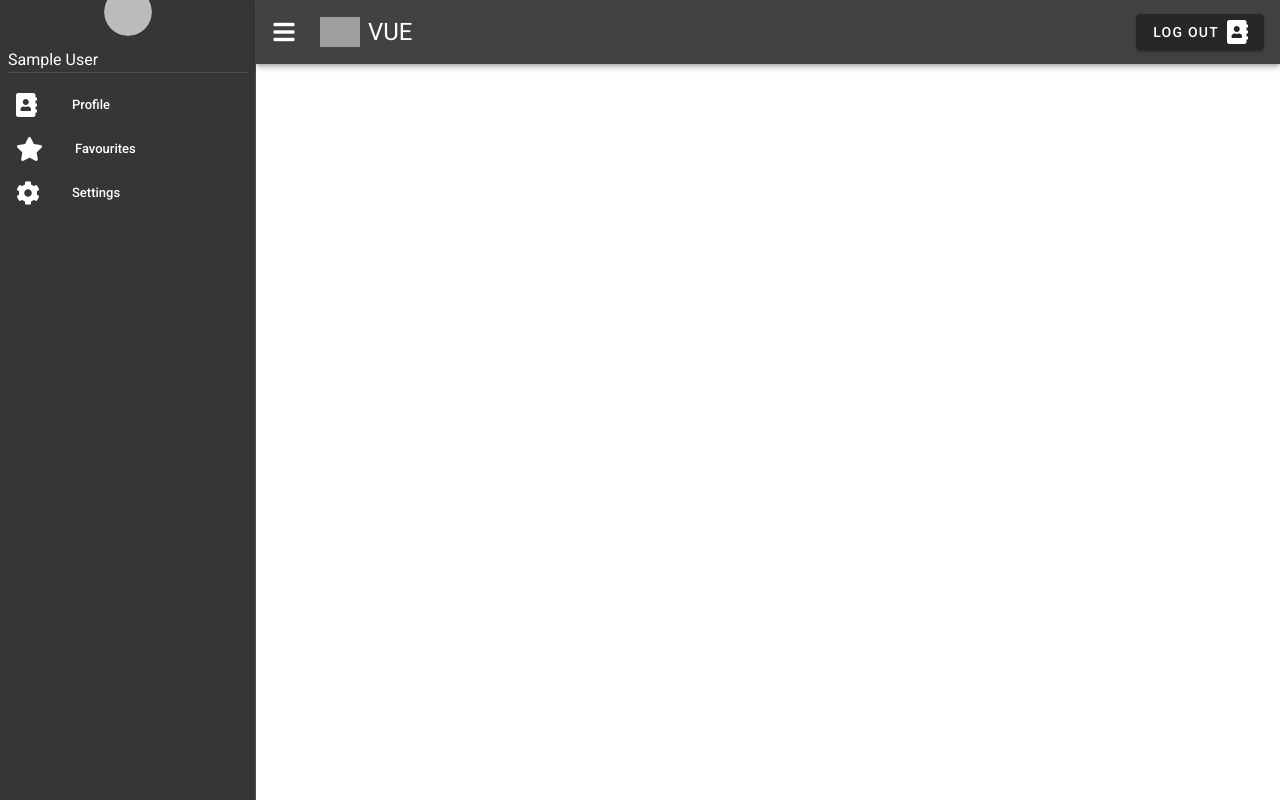
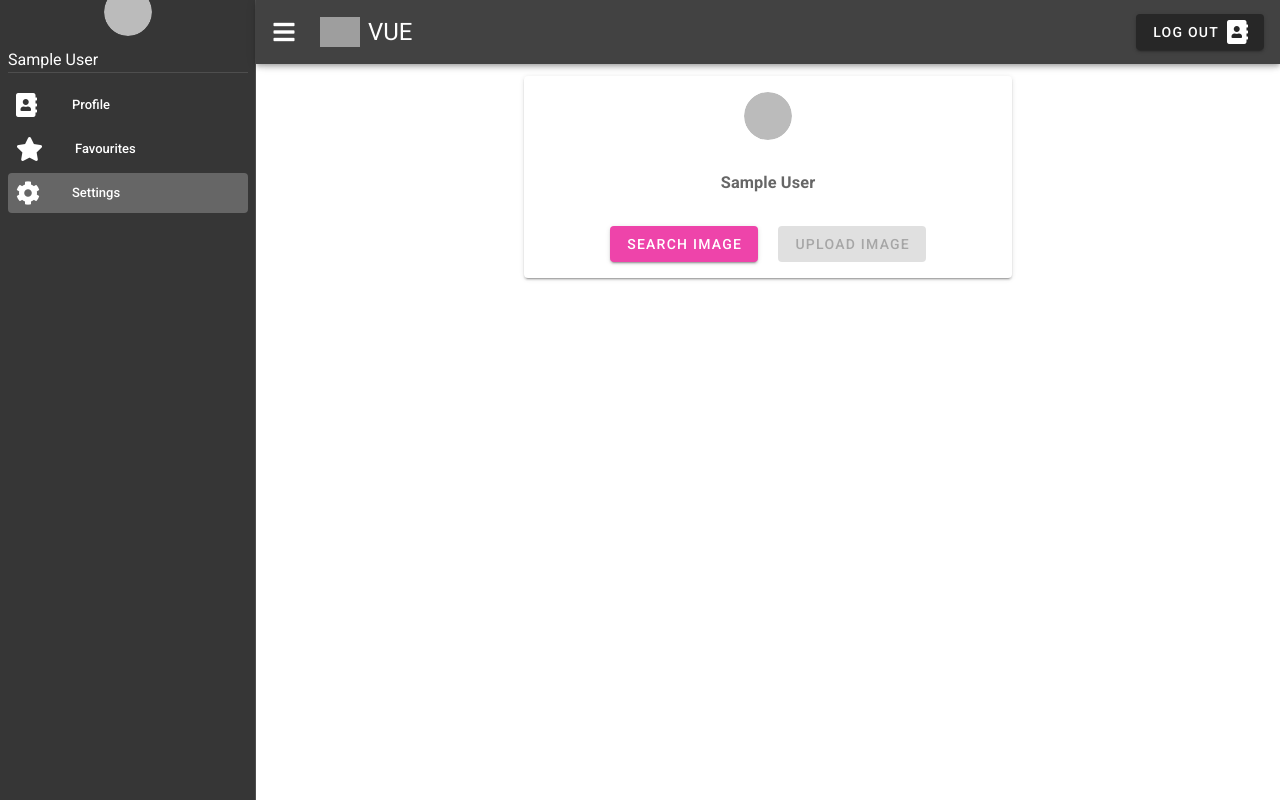
Before and after one commit to braisv/testing-vue-social-auth-storage, a Vue app: page /settings in a window 1280 px wide. Built offline with nearby package versions, Linux system fonts and the light colour scheme; no server answers; sample sign-in values are in the browser's storage; grey boxes are pictures that could not be loaded; a small style sheet from the web is missing.

Commit message:
search image

```diff
--- a/src/components/Navbar.vue
+++ b/src/components/Navbar.vue
@@ -82,7 +82,7 @@ export default {
         to: { name: "Profile" }
       },
       { title: "Favourites", icon: "fas fa-star", to: { name: "Login" } },
-      { title: "Settings", icon: "fas fa-cog", to: { name: "Login" } }
+      { title: "Settings", icon: "fas fa-cog", to: { name: "Settings" } }
     ]
   }),
   methods: {
--- a/src/router/index.js
+++ b/src/router/index.js
@@ -21,6 +21,13 @@ const routes = [
     path: "/profile",
     name: "Profile",
     component: () => import("../views/Profile.vue"),
+    meta: { requiresAuth: true }
+  },
+  {
+    path: "/settings",
+    name: "Settings",
+    component: () => import("../views/Settings.vue"),
+    meta: { requiresAuth: true }
   }
 ];
 
--- /dev/null
+++ b/src/views/Settings.vue
@@ -0,0 +1,43 @@
+<template>
+  <v-row justify="center">
+    <v-col cols="6">
+      <v-card class="text-center">
+          <v-card-text>
+              <v-avatar>
+                <img :src="user.picture" />
+              </v-avatar>
+          </v-card-text>
+          <v-card-text>
+              <h3>{{ user.name }}</h3>
+          </v-card-text>
+          <v-card-text>
+              <input class="d-none" type="file" ref="button" @change="searchImage($event)">
+              <v-btn class="mr-5" color="primary" @click="$refs.button.click()">Search Image</v-btn>
+              <v-btn color="secondary" :disabled="!file">Upload Image</v-btn>
+          </v-card-text>
+      </v-card>
+    </v-col>
+  </v-row>
+</template>
+
+<script>
+import { mapState } from "vuex";
+
+export default {
+  name: "Settings",
+  data() {
+      return {
+          file: null
+      }
+  },
+  methods: {
+      searchImage(e) {
+          console.log(e.target.files[0])
+          this.file = e.target.files[0]
+      }
+  },
+    computed: {
+    ...mapState(["user"])
+  }
+};
+</script>
```
Lines whose indentation alone changed are shown as unchanged.
